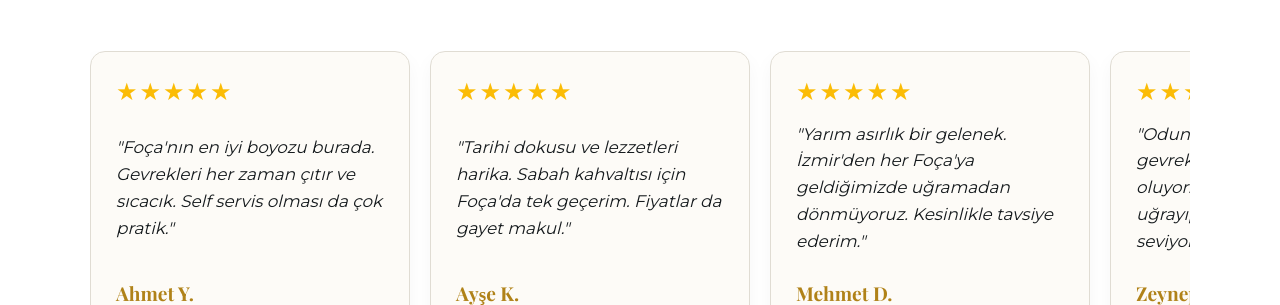
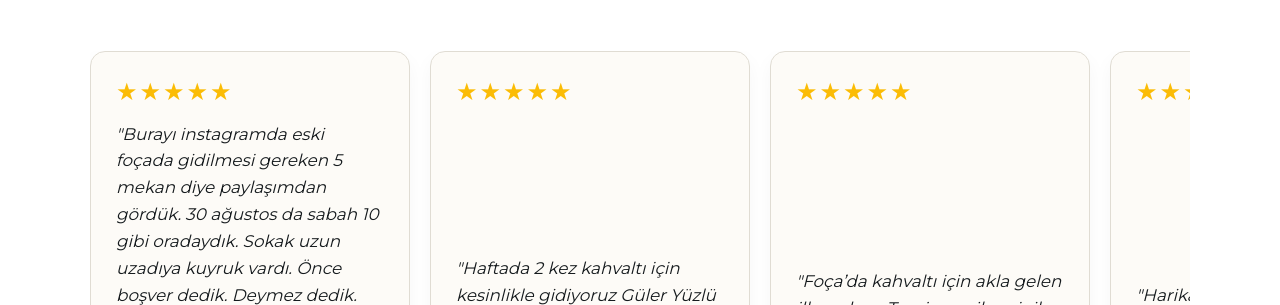
Before and after one commit to obbespor/focasimit, a plain HTML site: page index.html in a window 1280 px wide. Shown: the part 2750-3055 px from the top of the page. Drawn offline with nearby package versions, Linux system fonts and the light colour scheme; grey boxes are pictures that could not be loaded; a web font is replaced by a local one.

Commit message:
Update index.html

```diff
--- a/index.html
+++ b/index.html
@@ -86,9 +86,17 @@
             <!-- Yorum Kartı 1 -->
             <div class="review-card">
                 <div class="review-stars">★★★★★</div>
-                <p>"Foça'nın en iyi boyozu burada. Gevrekleri her zaman çıtır ve sıcacık. Self servis olması da çok pratik."</p>
+                <p>"Burayı instagramda eski foçada gidilmesi gereken 5 mekan diye paylaşımdan gördük.
+30 ağustos da sabah 10 gibi oradaydık. Sokak uzun uzadıya kuyruk vardı. Önce boşver dedik. Deymez dedik.
+Sonra ne işimiz var bekliyelim bu sırayı dedik.
+İyi ki beklemişiz.
+Fırından sürekli sıcak boyoz ve Simit çıkıyor. Adam simitleri önümde kürekden boşaltı çıtır çıtır MİS kokulu. Boyoz ve Simit yedik.
+Son zamanlarda yediğim en iyi en çıtır en sıcak boyoz ve simitdi.
+O kuyruğu iyiki beklemişiz.
+Burayı bir daha gidilmesi gereken listemize ilave ettik.
+Hayırlı işleriniz olsun."</p>
                 <div class="review-author">
-                    <h4>Ahmet Y.</h4>
+                    <h4>Mustafa Bozkaya</h4>
                     <div class="google-badge">
                         <img src="https://upload.wikimedia.org/wikipedia/commons/c/c1/Google_%22G%22_logo.svg" alt="Google">
                         <span>Google Yorumu</span>
@@ -99,9 +107,12 @@
             <!-- Yorum Kartı 2 -->
             <div class="review-card">
                 <div class="review-stars">★★★★★</div>
-                <p>"Tarihi dokusu ve lezzetleri harika. Sabah kahvaltısı için Foça'da tek geçerim. Fiyatlar da gayet makul."</p>
+                <p>"Haftada 2 kez kahvaltı için kesinlikle gidiyoruz
+Güler Yüzlü kaliteli hizmet,
+Ürünlerinin hepsi birbirinden lezzetli
+Gün boyu taze çayları ve devamlı sıcak bulunabilen simit , poğaça ürünleri ve en güzeli tap taze kuru pastaları gerçekten mükemmel"</p>
                 <div class="review-author">
-                    <h4>Ayşe K.</h4>
+                    <h4>Furkan</h4>
                     <div class="google-badge">
                         <img src="https://upload.wikimedia.org/wikipedia/commons/c/c1/Google_%22G%22_logo.svg" alt="Google">
                         <span>Google Yorumu</span>
@@ -112,9 +123,9 @@
             <!-- Yorum Kartı 3 -->
             <div class="review-card">
                 <div class="review-stars">★★★★★</div>
-                <p>"Yarım asırlık bir gelenek. İzmir'den her Foça'ya geldiğimizde uğramadan dönmüyoruz. Kesinlikle tavsiye ederim."</p>
+                <p>"Foça’da kahvaltı için akla gelen ilk mekan. Temiz, nezih, minik, doğal bir ortam. Ürünleri taze, dışarıda oturma alanları var. Çaprazında ek bir yerleri daha mevcut.Kahvaltı yapacaksanız hiç düşünmeden buraya gidebilirsiniz :)"</p>
                 <div class="review-author">
-                    <h4>Mehmet D.</h4>
+                    <h4>Derya Hatipoğlu</h4>
                     <div class="google-badge">
                         <img src="https://upload.wikimedia.org/wikipedia/commons/c/c1/Google_%22G%22_logo.svg" alt="Google">
                         <span>Google Yorumu</span>
@@ -125,9 +136,9 @@
             <!-- Yorum Kartı 4 -->
             <div class="review-card">
                 <div class="review-stars">★★★★★</div>
-                <p>"Odun ateşinde pişen gevreklerin tadı bir başka oluyor. Bağarası şubesine uğrayıp taze taze almayı çok seviyoruz."</p>
+                <p>"Harika bir konsepti var. Lezzetli ve tertemiz. Özellikle Yenifoça dan buraya boyoz yemeye geliyoruz. (yanında sıcak haşlanmış taze yumurtada mevcut) Herkese tavsiye ederim</p>
                 <div class="review-author">
-                    <h4>Zeynep T.</h4>
+                    <h4>Ece DEMİREL</h4>
                     <div class="google-badge">
                         <img src="https://upload.wikimedia.org/wikipedia/commons/c/c1/Google_%22G%22_logo.svg" alt="Google">
                         <span>Google Yorumu</span>
@@ -138,9 +149,9 @@
             <!-- Yorum Kartı 5 -->
             <div class="review-card">
                 <div class="review-stars">★★★★★</div>
-                <p>"İçli boyozları ve fırın sütlaçları favorimiz. Pazar sabahları kahvaltı için harika bir durak, personel çok ilgili."</p>
+                <p>İzmir’de yiyebileceğiniz en çıtır ve lezzetli gevrekler burda, harika İzmir boyozu, açmalar, herşey her an sıcak lezzetli. Her zaman sıra olur ama sıraya girmeye üşenmeyin, pişman olmazsınız. İsterseniz kahvaltılık ve çay alıp kahvaltı da yapabilirsiniz, eski Foça çarşı manzaralı, çok keyifli.. Eskifoça’da nerede kahvaltı yapsam diyorsanız mutlaka bir gün uğrayın.. 👏</p>
                 <div class="review-author">
-                    <h4>Caner B.</h4>
+                    <h4>Aslı AKYUNT</h4>
                     <div class="google-badge">
                         <img src="https://upload.wikimedia.org/wikipedia/commons/c/c1/Google_%22G%22_logo.svg" alt="Google">
                         <span>Google Yorumu</span>
@@ -151,9 +162,9 @@
             <!-- Yorum Kartı 6 -->
             <div class="review-card">
                 <div class="review-stars">★★★★★</div>
-                <p>"Mekan her zaman tertemiz. Çayları hep taze demlenmiş oluyor. Self servis kuyruğu olsa da çok hızlı ilerliyor."</p>
+                <p>Yalnızca topu 50tlye mukemmel bi dondurması var(Cikolatalısı cikolata parcacıklı, limonlusu limon kabuklu, kazandibili var, tahinlisine de bayılmıştım, balbadem/krokan'da da cevizli), satıcı da cok kibardı yolunuz düserse kesinlikle ugrayın</p>
                 <div class="review-author">
-                    <h4>Elif S.</h4>
+                    <h4>Cemre</h4>
                     <div class="google-badge">
                         <img src="https://upload.wikimedia.org/wikipedia/commons/c/c1/Google_%22G%22_logo.svg" alt="Google">
                         <span>Google Yorumu</span>
```
